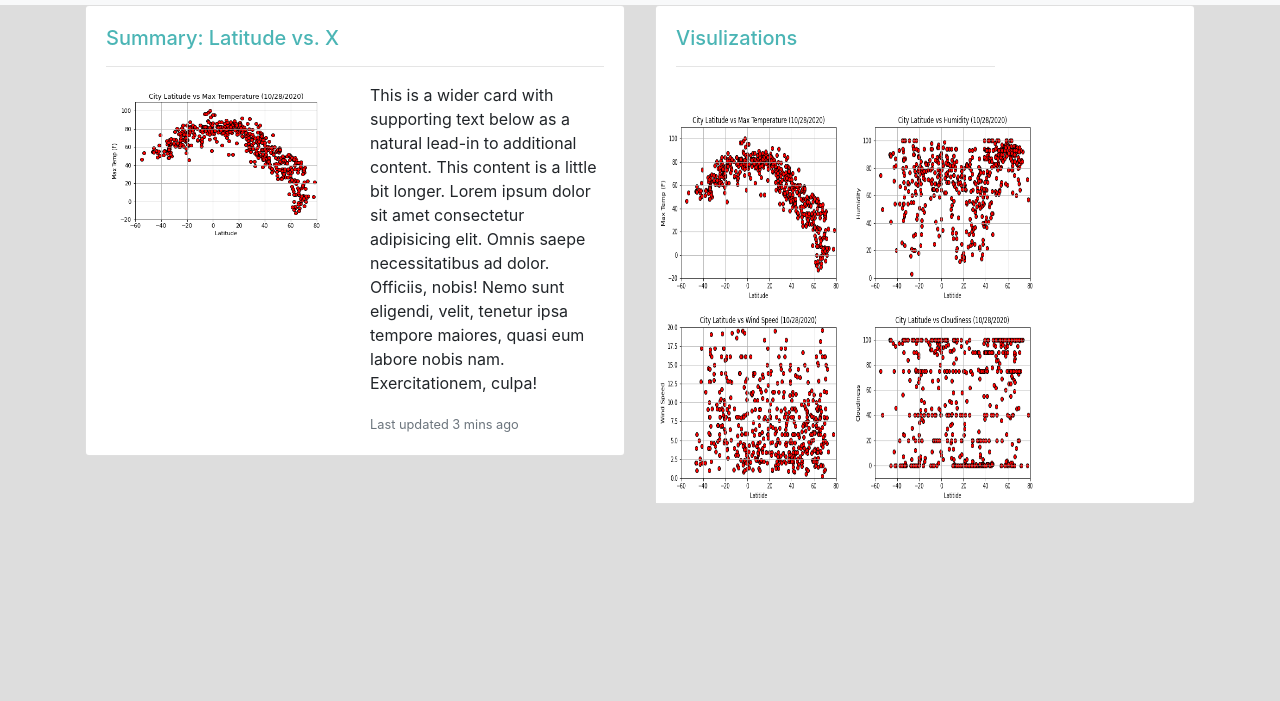
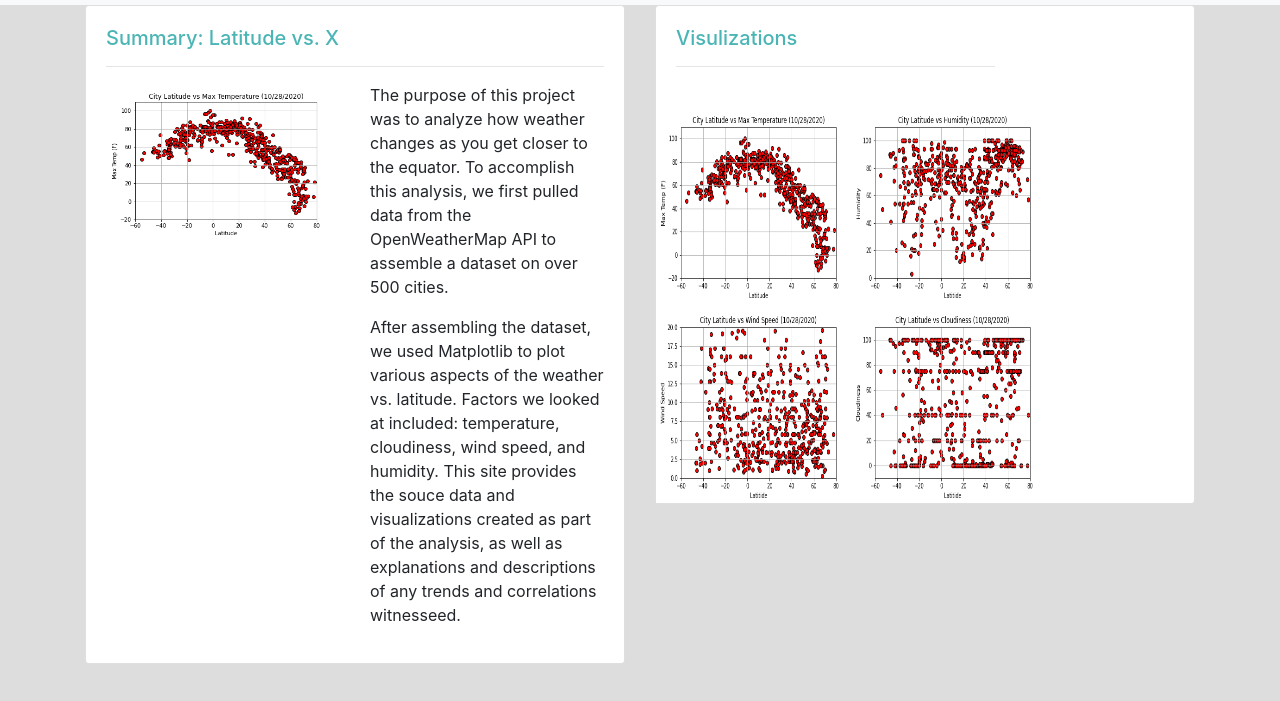
Before and after one commit to khbader101/web-design-challenge, a plain HTML site: page index.html in a window 1280 px wide. Shown: the part 51-752 px from the top of the page. Drawn offline with nearby package versions, Linux system fonts and the light colour scheme; files whose address does not match are found by name.

Commit message:
update images

```diff
--- a/index.html
+++ b/index.html
@@ -17,7 +17,7 @@
 
   <!-- set up for Navbar-->
   <nav class="navbar navbar-expand-lg navbar-light bg-light" id="hometitle">
-    <a class="navbar-brand" href="C:\Users\bader\Desktop\BootCamp_HW_Assignments\HW9_webdesign\web-design-challenge\index.html">Latitude</a>
+    <a class="navbar-brand" href="web-design-challenge\index.html">Latitude</a>
     <button class="navbar-toggler borfer border-white" type="button" data-toggle="collapse" data-target="#navbarDropDown" aria-controls="navbarSupportedContent" aria-expanded="false" aria-label="Toggle navigation">
       <span class="navbar-toggler-icon"></span>
     </button>
@@ -61,21 +61,19 @@
                 <div class="col-6">
                   <!-- added image from internet -->
                   <img
-                    src="C:\Users\bader\Desktop\BootCamp_HW_Assignments\HW9_webdesign\web-design-challenge\assets\one.png"
-                    class="card-img" alt="Random">
+                    src="assets\one.png"
+                    class="card-img" alt="Random" width="300">
 
                 </div>
                 <!-- right hold text -->
                 <div class="col-6">
-                  <p class="card-text">This is a wider card with supporting text below as a natural lead-in to
-                    additional content. This content is a little bit longer.
-                    Lorem ipsum dolor sit amet consectetur adipisicing elit. Omnis saepe necessitatibus ad
-                    dolor.
-                    Officiis, nobis! Nemo sunt eligendi, velit, tenetur ipsa tempore maiores, quasi eum labore
-                    nobis
-                    nam. Exercitationem, culpa!
-                  </p>
-                  <p class="card-text"><small class="text-muted">Last updated 3 mins ago</small></p>
+                  <p>The purpose of this project was to analyze how weather changes as you get closer to the equator. To
+                    accomplish this analysis, we first pulled data from the OpenWeatherMap API to assemble a dataset on over 500
+                    cities.</p>
+                  <p>After assembling the dataset, we used Matplotlib to plot various aspects of the weather vs. latitude. Factors
+                    we looked at included: temperature, cloudiness, wind speed, and humidity. This site provides the souce data
+                    and visualizations created as part of the analysis, as well as explanations and descriptions of any trends and
+                    correlations witnesseed.</p>
                 </div>
 
               </div>
```
Also changed, not shown: vizualization/visualization-1.html (+1 -1 lines), vizualization/visualization-3.html (+1 -1 lines), vizualization/visualization-4.html (+1 -1 lines).
